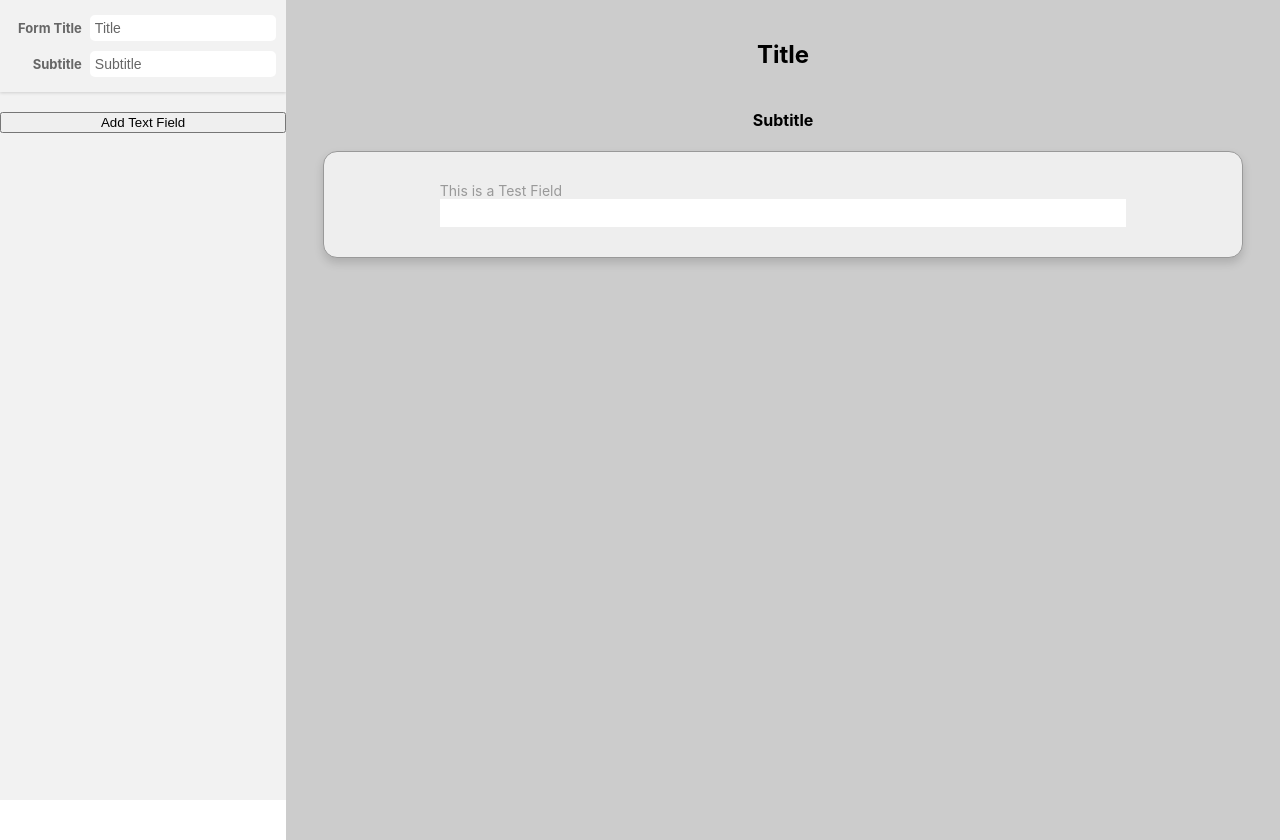
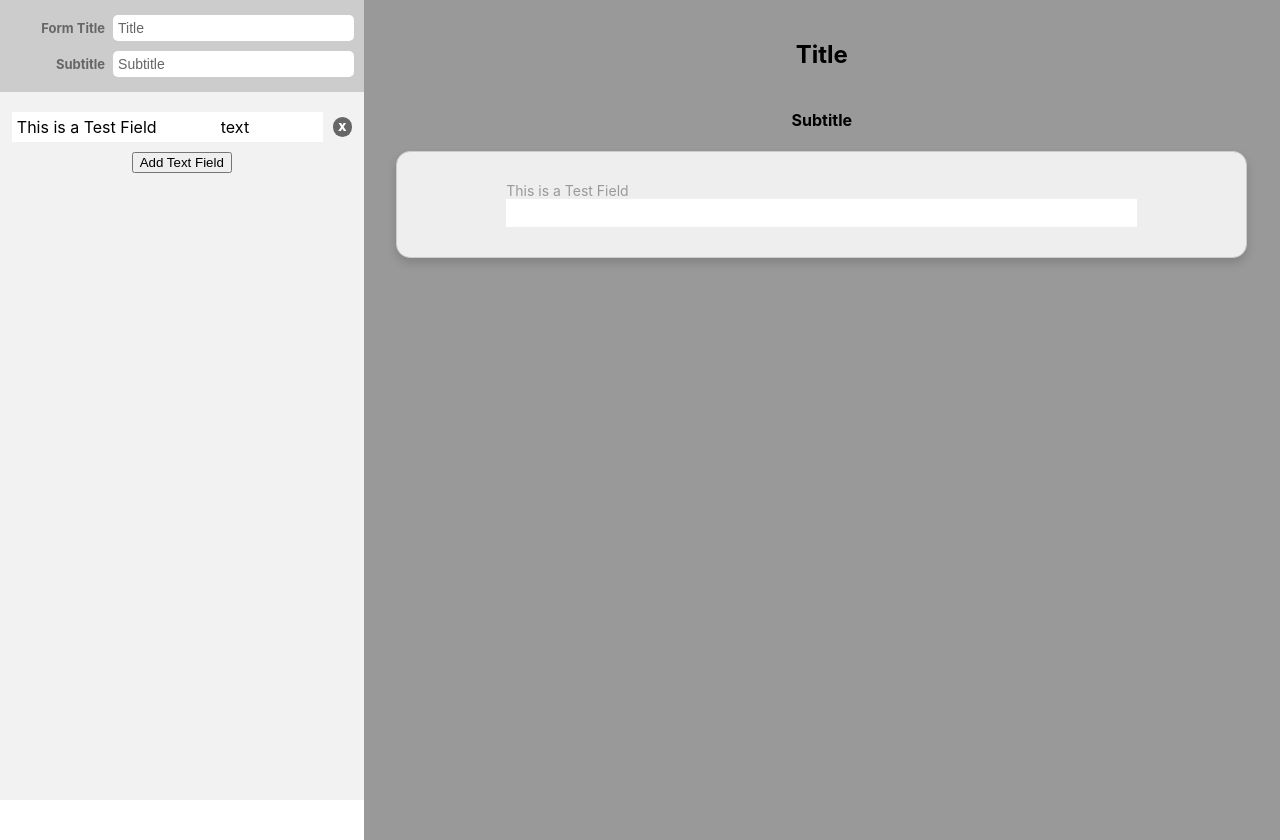
Before and after one commit to mingliu68/FormBuilder, a React (Create React App) app in the folder form-builder/: page / in a window 1280 px wide. Both pictures are taken after a click on the button "Add Text Field". Built offline with nearby package versions, Linux system fonts and the light colour scheme.

Commit message:
split components into two sectors based on functionality, breaking FieldMaker into FieldMaker and TitleMaker, modified FieldList, added id and name to form field elements

```diff
--- a/form-builder/src/components/FieldList.js
+++ /dev/null
@@ -1,15 +0,0 @@
-import React from "react";
-import styled from "styled-components";
-
-const FieldList = props => {
-    return (
-        <Container>
-
-
-        </Container>
-    )
-}
-
-export default FieldList;
-
-const Container = styled.div``;
--- a/form-builder/src/components/FieldMaker.js
+++ /dev/null
@@ -1,89 +0,0 @@
-import React, { useState } from "react";
-import styled from "styled-components";
-import Field from "./Field";
-import FieldList from "./FieldList";
-
-
-const FieldMaker = props => {
-
-    return (
-        <Container>
-            <TitleWrapper>
-                <TitleLabel for="title">
-                    Form Title
-                </TitleLabel>
-                <TitleInput
-                    type="text"
-                    name="title"
-                    id="title"
-                    placeholder={props.title}
-                    value={props.title}
-                    onChange={ e => props.setTitle(e.target.value) }
-                />
-                <TitleLabel for="subtitle">
-                    Subtitle
-                </TitleLabel>
-                <TitleInput
-                    type="text"
-                    name="subtitle"
-                    id="subtitle"
-                    placeholder={props.subtitle}
-                    value={props.subtitle}
-                    onChange={ e => props.setSubtitle(e.target.value) }
-                />
-            </TitleWrapper>
-            <br />
-            <FieldList />
-            <button
-                onClick = {() => props.setElements(props.elements.concat({"type": "text", "label": "This is a Test Field"}))}
-            >
-                Add Text Field
-            </button>
-        </Container>
-    )
-}
-
-export default FieldMaker;
-
-const Container = styled.div`
-    float:left;
-    width: 30%;
-    max-width: 350px;
-    min-width: 200px;
-    height: 100%;
-    display: flex;
-    flex-direction: column;
-    background: #f2f2f2;
-`;
-
-const TitleWrapper = styled.div`
-    display: flex;
-    flex-wrap: wrap;
-    padding: 10px;
-    align-items: center;
-    box-shadow: 0 1px 3px rgba(0,0,0,0.15);`;
-
-const TitleLabel = styled.label`
-    width: 30%;
-    text-align: right;
-    font-size: 13px;
-    font-weight: 700;
-    padding-right: 8px;
-    color: #666666;
-    box-sizing: border-box;
-`;
-
-const TitleInput = styled.input`
-    width: 70%;
-    border: none;
-    border-radius: 5px;
-    outline: none;
-    padding: 5px;
-    margin: 5px 0;
-    font-size: 14px;
-    color: #666666;
-    box-sizing: border-box;
-    background: #ffffff;
-
-
-`;
--- a/form-builder/src/components/FormGenerator.js
+++ b/form-builder/src/components/FormGenerator.js
@@ -1,7 +1,8 @@
 import React, { useState, useEffect } from 'react';
-import Display from './Display';
-import FieldMaker from './FieldMaker';
+import Display from './display/Display';
+import FieldMaker from './makers/FieldMaker';
 import styled from 'styled-components';
+import TitleMaker from './makers/TitleMaker';
 
 
 const FormGenerator = () => {
@@ -9,17 +10,25 @@ const FormGenerator = () => {
     const [elements, setElements] = useState([])
     const [title, setTitle] = useState("Title")
     const [subtitle, setSubtitle] = useState("Subtitle")
+    const [counter, setCounter] = useState(0)
 
     return (
         <Container>
-            <FieldMaker
-                setElements={setElements}
-                elements={elements}
-                title={title}
-                setTitle={setTitle}
-                subtitle={subtitle}
-                setSubtitle={setSubtitle}
-            />
+            <MakerWrapper>
+                <TitleMaker
+                    title={title}
+                    setTitle={setTitle}
+                    subtitle={subtitle}
+                    setSubtitle={setSubtitle}
+                />
+                <FieldMaker
+                    setElements={setElements}
+                    elements={elements}
+                    counter={counter}
+                    setCounter={setCounter}
+                />
+            </MakerWrapper>
+
             <Display
                 elements={elements}
                 title={title}
@@ -35,3 +44,11 @@ const Container = styled.div`
     display: flex;
     height: 100vh;
 `;
+
+const MakerWrapper = styled.div`
+    display: flex;
+    flex-direction: column;
+    align-items: center;
+    box-sizing: border-box;
+    background: #f2f2f2;
+`;
--- a/form-builder/src/components/Display.js
+++ b/form-builder/src/components/display/Display.js
@@ -13,14 +13,14 @@ const Display = props => {
                     props.elements.map((element, i) => (
                         <FormItem>
                             <Label
-                                for={"input_" + i}
+                                for={element.name}
                             >
                                 {element.label}
                             </Label>
                             <Input
                                 type={element.type}
-                                id={"input" + i}
-                                name={"input" + i}
+                                id={element.name}
+                                name={element.name}
                             />
                         </FormItem>
                     ))
@@ -39,7 +39,7 @@ const Form = styled.form`
     justify-content: center;
     align-items: center;
     border-radius: 14px;
-    border: 1px solid #999;
+    border: 1px solid #ccc;
     background: #eee;
     box-shadow: 0 5px 10px rgba(0,0,0,0.15);
     padding:20px 30px;
@@ -76,8 +76,8 @@ const Container = styled.div`
     display: flex;
     justify-content: flex-tart;
     align-items: flex-start;
-    background: #cccccc;
-    overflow-y: scroll;
+    background: #999999;
+    overflow-y: auto;
     flex-direction: column;
 `;
 
--- /dev/null
+++ b/form-builder/src/components/makers/FieldList.js
@@ -0,0 +1,68 @@
+import React from "react";
+import styled from "styled-components";
+
+const FieldList = props => {
+    return (
+        <Container>
+            {
+                props.elements.map((element, i) => (
+                    <FieldItem>
+                        <ItemLabel>
+                            {element.label}
+                        </ItemLabel>
+                        <ItemType>
+                            {element.type}
+                        </ItemType>
+                        <Delete onClick = {() => props.setElements(props.elements.filter(parentElement => parentElement != element))}>X</Delete>
+                    </FieldItem>
+                ))
+            }
+
+        </Container>
+    )
+}
+
+export default FieldList;
+
+const Container = styled.div`
+    width: 100%;
+    display: flex;
+    align-items: center;
+    flex-direction: column;
+`;
+
+const FieldItem = styled.div`
+    padding: 5px;
+    margin: 5px 0;
+    display: flex;
+    justify-content: center;
+    align-items: center;
+    box-sizing: border-box;
+    width: 100%;
+`;
+
+const Delete = styled.div`
+    background: #666666;
+    color: #ffffff;
+    height: 20px;
+    width: 20px;
+    border-radius: 10px;
+    font-size: 11px;
+    font-weight: 900;
+    display: flex;
+    justify-content: center;
+    align-items: center;
+    margin-left: 10px;
+`;
+
+const ItemType = styled.div`
+    background: #ffffff;
+    width: 30%;
+    padding: 5px;
+`;
+
+const ItemLabel = styled.div`
+    width: 60%;
+    background: #ffffff;
+    padding: 5px;
+`;
--- /dev/null
+++ b/form-builder/src/components/makers/FieldMaker.js
@@ -0,0 +1,44 @@
+import React, { useState } from "react";
+import styled from "styled-components";
+import Field from "./Field";
+import FieldList from "./FieldList";
+
+
+const FieldMaker = props => {
+
+    const addField = () => {
+        props.setElements(props.elements.concat({
+            "id" : props.counter,
+            "type": "text",
+            "label": "This is a Test Field",
+            "name":`test_field_${props.counter}`
+        }))
+        props.setCounter(props.counter + 1)
+    }
+
+    return (
+        <Container>
+            <FieldList elements={props.elements} setElements={props.setElements}/>
+            <button
+                onClick = {addField}
+            >
+                Add Text Field
+            </button>
+        </Container>
+    )
+}
+
+export default FieldMaker;
+
+const Container = styled.div`
+    width: 100%;
+    max-width: 350px;
+    min-width: 200px;
+    height: 100%;
+    display: flex;
+    flex-direction: column;
+    align-items: center;
+    overflow-y: auto;
+    padding: 10px;
+
+`;
--- /dev/null
+++ b/form-builder/src/components/makers/TitleMaker.js
@@ -0,0 +1,66 @@
+import React from 'react';
+import styled from 'styled-components';
+
+const TitleMaker = props => {
+    return (
+        <Container>
+            <TitleLabel for="title">
+                Form Title
+            </TitleLabel>
+            <TitleInput
+                type="text"
+                name="title"
+                id="title"
+                placeholder={props.title}
+                value={props.title}
+                onChange={ e => props.setTitle(e.target.value) }
+            />
+            <TitleLabel for="subtitle">
+                Subtitle
+            </TitleLabel>
+            <TitleInput
+                type="text"
+                name="subtitle"
+                id="subtitle"
+                placeholder={props.subtitle}
+                value={props.subtitle}
+                onChange={ e => props.setSubtitle(e.target.value) }
+            />
+        </Container>
+    )
+
+}
+
+export default TitleMaker;
+
+
+const Container = styled.div`
+    display: flex;
+    flex-wrap: wrap;
+    align-items: center;
+    padding: 10px;
+    background: #cccccc;
+`;
+
+const TitleLabel = styled.label`
+    width: 30%;
+    text-align: right;
+    font-size: 13px;
+    font-weight: 700;
+    padding-right: 8px;
+    color: #666666;
+    box-sizing: border-box;
+`;
+
+const TitleInput = styled.input`
+    width: 70%;
+    border: none;
+    border-radius: 5px;
+    outline: none;
+    padding: 5px;
+    margin: 5px 0;
+    font-size: 14px;
+    color: #666666;
+    box-sizing: border-box;
+    background: #ffffff;
+`;
```
Also changed, not shown: form-builder/src/components/makers/Field.js (renamed from form-builder/src/components/Field.js).
